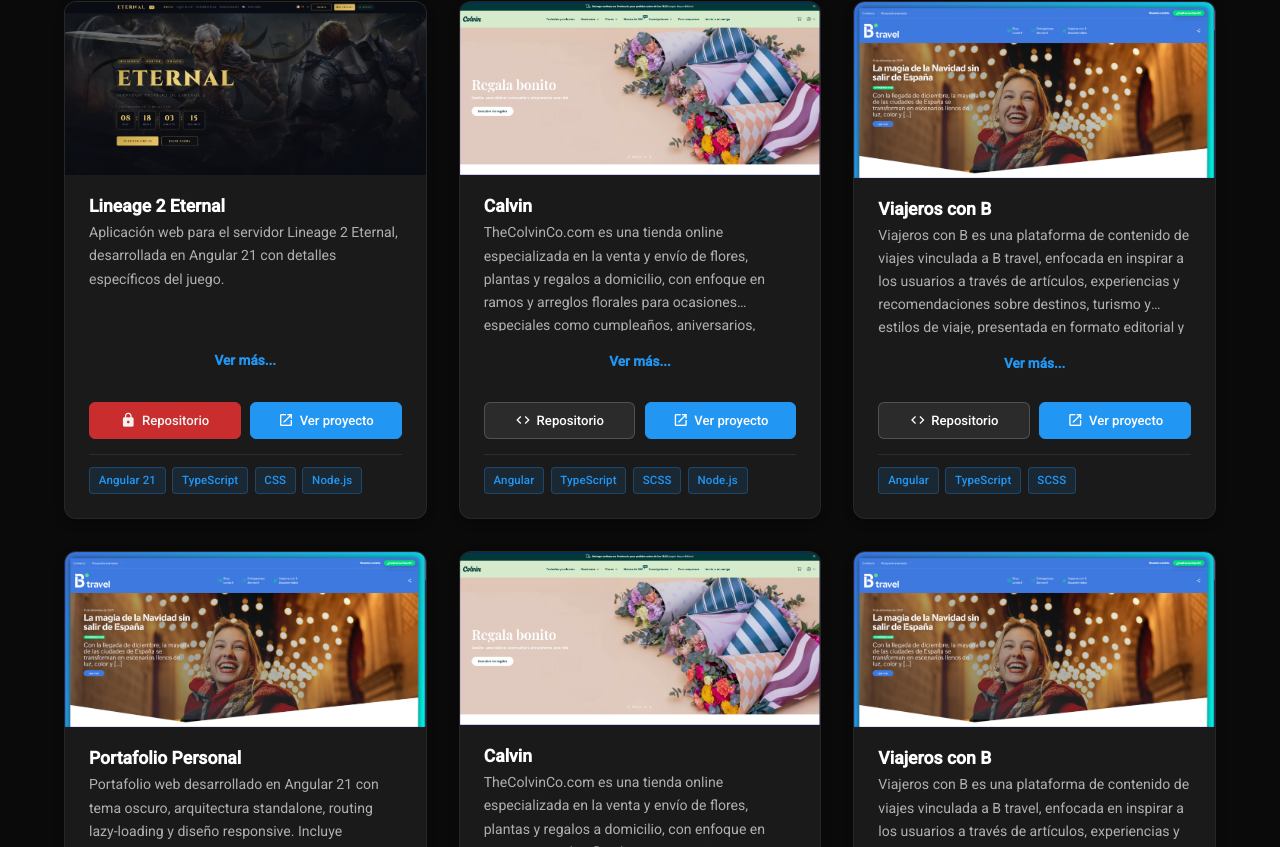
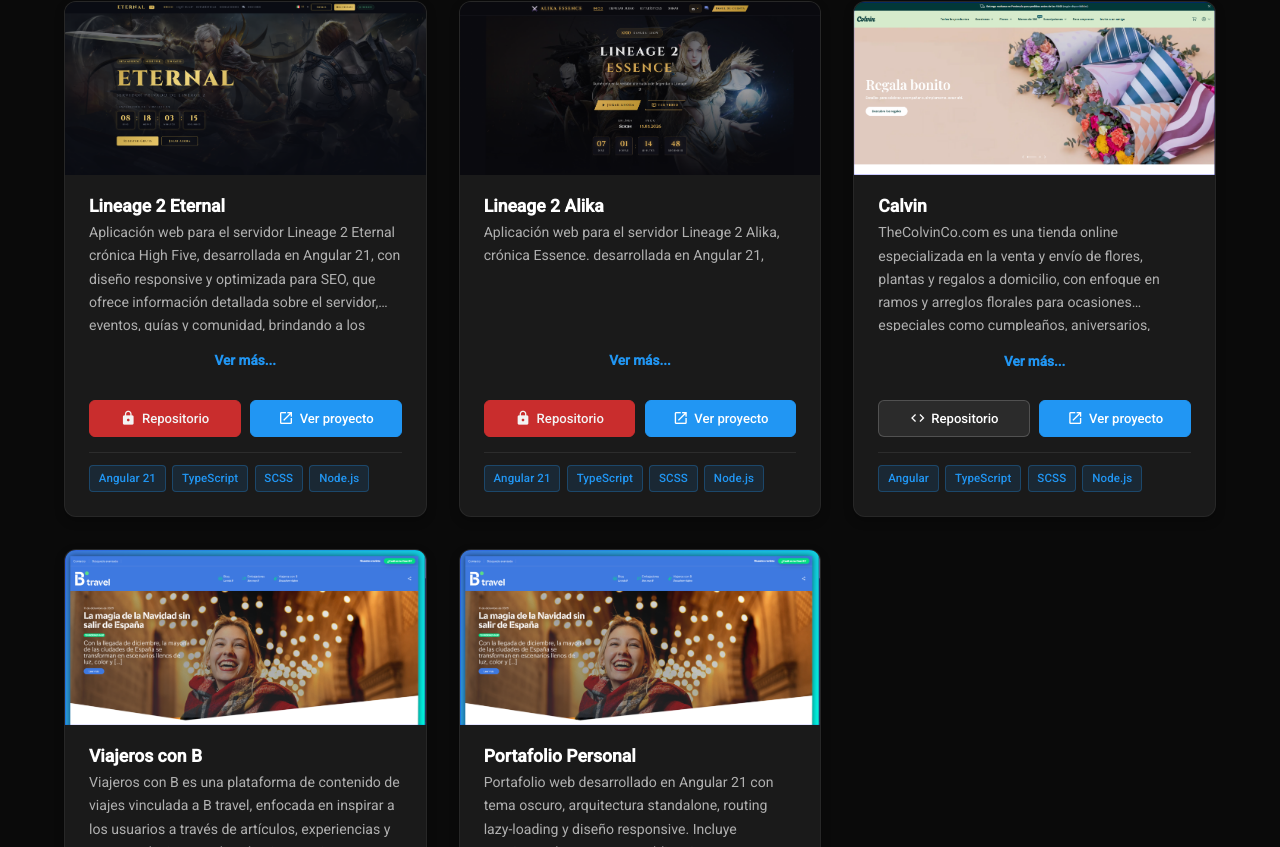
Before and after one commit to HoracioxBarrios/mi-portafolio-en-angular-v21, an Angular app: page /proyectos in a window 1280 px wide. Shown: the part 473-1320 px from the top of the page. Built offline with nearby package versions, Linux system fonts and the light colour scheme.

Commit message:
correciones: varias mejoras

```diff
--- a/src/app/app.routes.ts
+++ b/src/app/app.routes.ts
@@ -7,7 +7,7 @@
     children: [  // ← IMPORTANTE: children aquí
       {
         path: '',
-        redirectTo: 'publicaciones',
+        redirectTo: 'home',
         pathMatch: 'full'
       },
             {
@@ -30,7 +30,7 @@
   },
   {
     path: '**',
-    redirectTo: 'publicaciones',
+    redirectTo: 'home',
     pathMatch: 'full'
   }
 ];
--- /dev/null
+++ b/src/app/core/data/projects.mock.ts
@@ -0,0 +1,54 @@
+import { Project } from '../models/proyect.interface';
+
+export const PROJECTS: Project[] = [
+  {
+    title: 'Lineage 2 Eternal',
+    description: 'Aplicación web para el servidor Lineage 2 Eternal crónica High Five, desarrollada en Angular 21, con diseño responsive y optimizada para SEO, que ofrece información detallada sobre el servidor, eventos, guías y comunidad, brindando a los jugadores una experiencia completa y atractiva para mantenerse actualizados y conectados con la comunidad de Lineage 2 Eternal.',
+    image: 'images/lineage2-eternal.png',
+    technologies: ['Angular 21', 'TypeScript', 'SCSS', 'Node.js'],
+    repoUrl: 'https://github.com/HoracioxBarrios/Lineage2-Eternal-web-angular-21-responsive.git',
+    repoPrivate: true,
+    liveUrl: 'https://lineage2-eternal-web-angular-21-res.vercel.app/home',
+    featured: true,
+  },
+  {
+    title: 'Lineage 2 Alika',
+    description: 'Aplicación web para el servidor Lineage 2 Alika, crónica Essence. desarrollada en Angular 21,',
+    image: 'images/lineage2-alika.png',
+    technologies: ['Angular 21', 'TypeScript', 'SCSS', 'Node.js'],
+    repoUrl: 'https://github.com/HoracioxBarrios/lineage2-Alika-web-angular-21-responsive.git',
+    repoPrivate: true,
+    liveUrl: 'https://lineage2-alika-web-angular-21-respo-lilac.vercel.app/',
+    featured: true,
+  },
+  {
+    title: 'Calvin',
+    description: 'TheColvinCo.com es una tienda online especializada en la venta y envío de flores, plantas y regalos a domicilio, con enfoque en ramos y arreglos florales para ocasiones especiales como cumpleaños, aniversarios, celebraciones, fechas señaladas y momentos de detalle.',
+    image: 'images/calvin_web_venta_flores.webp',
+    technologies: ['Angular', 'TypeScript', 'SCSS', 'Node.js'],
+    repoUrl: 'https://github.com/Horacioxbarrios',
+    repoPrivate: false,
+    liveUrl: 'https://www.thecolvinco.com/',
+    featured: false,
+  },
+  {
+    title: 'Viajeros con B',
+    description: 'Viajeros con B es una plataforma de contenido de viajes vinculada a B travel, enfocada en inspirar a los usuarios a través de artículos, experiencias y recomendaciones sobre destinos, turismo y estilos de viaje, presentada en formato editorial y audiovisual.',
+    image: 'images/viajeros_con_B_web_de_viajes.webp',
+    technologies: ['Angular', 'TypeScript', 'SCSS'],
+    repoUrl: 'https://github.com/usuario/demo',
+    repoPrivate: false,
+    liveUrl: 'https://viajerosconb.btravel.com/',
+    featured: false,
+  },
+  {
+    title: 'Portafolio Personal',
+    description: 'Portafolio web desarrollado en Angular 21 con tema oscuro, arquitectura standalone, routing lazy-loading y diseño responsive. Incluye secciones de proyectos, publicaciones, habilidades y perfil profesional.',
+    image: 'images/viajeros_con_B_web_de_viajes.webp',
+    technologies: ['Angular', 'TypeScript', 'SCSS', 'Angular Material'],
+    repoUrl: 'https://github.com/Horacioxbarrios',
+    repoPrivate: false,
+    liveUrl: undefined,
+    featured: false,
+  },
+];
--- a/src/app/features/home/home.ts
+++ b/src/app/features/home/home.ts
@@ -2,17 +2,8 @@
 import { RouterLink } from '@angular/router';
 import { Skills } from '../../shared/components/skills/skills';
 import { ProjectCard } from '../proyectos/components/project-card/project-card';
-
-interface Project {
-  title: string;
-  description: string;
-  image: string;
-  technologies: string[];
-  repoUrl?: string;
-  repoPrivate: boolean;
-  liveUrl?: string;
-  featured?: boolean;
-}
+import { PROJECTS } from '../../core/data/projects.mock';
+import { Project } from '../../core/models/proyect.interface';
 
 @Component({
   selector: 'app-home',
@@ -23,62 +14,9 @@
 export class Home implements OnInit {
   featuredProjects: Project[] = [];
 
-  projects: Project[] = [
-    {
-      title: 'Lineage 2 Eternal',
-      description: 'Aplicación web para el servidor Lineage 2 Eternal, desarrollada en Angular 21 con detalles específicos del juego.',
-      image: 'images/lineage2-eternal.png',
-      technologies: ['Angular 21', 'TypeScript', 'SCSS', 'Node.js'],
-      repoUrl: 'https://github.com/HoracioxBarrios/Lineage2-Eternal-web-angular-21-responsive.git',
-      repoPrivate: true,
-      liveUrl: 'https://lineage2-eternal-web-angular-21-res.vercel.app/home',
-      featured: true,
-    },
-        {
-      title: 'Lineage 2 Alika',
-      description: 'Aplicación web para el servidor Lineage 2 Alika, desarrollada en Angular 21 con detalles específicos del juego.',
-      image: 'images/lineage2-alika.png',
-      technologies: ['Angular 21', 'TypeScript', 'SCSS', 'Node.js'],
-      repoUrl: 'https://github.com/HoracioxBarrios/lineage2-Alika-web-angular-21-responsive.git',
-      repoPrivate: true,
-      liveUrl: 'https://lineage2-alika-web-angular-21-respo-lilac.vercel.app/',
-      featured: true,
-    },
-    {
-      title: 'Calvin',
-      description: 'TheColvinCo.com es una tienda online especializada en la venta y envío de flores, plantas y regalos a domicilio, con enfoque en ramos y arreglos florales para ocasiones especiales como cumpleaños, aniversarios, celebraciones, fechas señaladas y momentos de detalle.',
-      image: 'images/calvin_web_venta_flores.webp',
-      technologies: ['Angular', 'TypeScript', 'SCSS', 'Node.js'],
-      repoUrl: 'https://github.com/Horacioxbarrios',
-      repoPrivate: false,
-      liveUrl: 'https://www.thecolvinco.com/',
-      featured: true,
-    },
-    {
-      title: 'Viajeros con B',
-      description: 'Viajeros con B es una plataforma de contenido de viajes vinculada a B travel, enfocada en inspirar a los usuarios a través de artículos, experiencias y recomendaciones sobre destinos, turismo y estilos de viaje, presentada en formato editorial y audiovisual.',
-      image: 'images/viajeros_con_B_web_de_viajes.webp',
-      technologies: ['Angular', 'TypeScript', 'SCSS'],
-      repoUrl: 'https://github.com/usuario/demo',
-      repoPrivate: false,
-      liveUrl: 'https://viajerosconb.btravel.com/',
-      featured: false,
-    }
-
-  ];
-
   constructor() {}
 
   ngOnInit() {
-    this.loadFeaturedProjects();
-  }
-
-  private loadFeaturedProjects() {
-    // TODO: Integrar con ProjectsService para obtener proyectos destacados
-    // this.projectsService.getFeaturedProjects().subscribe(projects => {
-    //   this.featuredProjects = projects.slice(0, 3);
-    // });
-
-    this.featuredProjects = this.projects.filter(project => project.featured) ?? [];
+    this.featuredProjects = PROJECTS.filter(p => p.featured);
   }
 }
--- a/src/app/features/proyectos/components/project-card/project-card.html
+++ b/src/app/features/proyectos/components/project-card/project-card.html
@@ -29,7 +29,7 @@
         <button
           class="project-card__action project-card__action--private"
           type="button"
-          (click)="onPrivateRepoClick()"
+          (click)="onPrivateRepoClick($event)"
           title="Este repositorio es privado"
           aria-label="Repositorio privado"
         >
@@ -60,14 +60,13 @@
           <span>Ver proyecto</span>
         </a>
       }
+      @if (showPrivateRepoMsg) {
+        <p class="project-card__private-msg">
+          <mat-icon>info</mat-icon>
+          El administrador marcó este repo como privado
+        </p>
+      }
     </div>
-
-    @if (showPrivateRepoMsg) {
-      <p class="project-card__private-msg">
-        <mat-icon>info</mat-icon>
-        El administrador marcó este repo como privado
-      </p>
-    }
 
     @if (technologies.length) {
       <div class="project-card__tags">
--- a/src/app/features/proyectos/components/project-card/project-card.scss
+++ b/src/app/features/proyectos/components/project-card/project-card.scss
@@ -115,6 +115,7 @@
     gap: 0.6rem;
     padding-top: 1rem;
     margin-top: auto;
+    position: relative;
   }
 
   &__action {
@@ -197,17 +198,22 @@
   }
 
   &__private-msg {
+    position: absolute;
+    top: calc(100% + 0.4rem);
+    left: 0;
+    right: 0;
+    z-index: 10;
     display: flex;
     align-items: center;
     gap: 0.35rem;
-    margin: 0.5rem 0 0;
     padding: 0.45rem 0.75rem;
     border-radius: 6px;
-    background: rgba(211, 47, 47, 0.12);
-    border: 1px solid rgba(211, 47, 47, 0.4);
+    background: rgba(30, 10, 10, 0.92);
+    border: 1px solid rgba(211, 47, 47, 0.55);
     color: #ef9a9a;
     font-size: 0.8rem;
     font-weight: 500;
+    backdrop-filter: blur(4px);
     animation: fadeInMsg 0.25s ease;
 
     mat-icon {
--- a/src/app/features/proyectos/components/project-card/project-card.ts
+++ b/src/app/features/proyectos/components/project-card/project-card.ts
@@ -1,4 +1,4 @@
-import { Component, Input } from '@angular/core';
+import { Component, HostListener, Input } from '@angular/core';
 import { MatIcon } from "@angular/material/icon";
 import { MatDialog } from '@angular/material/dialog';
 import { ProjectDetailModal, ProjectDetail } from '../project-detail-modal/project-detail-modal';
@@ -25,9 +25,14 @@
 
   constructor(private dialog: MatDialog) {}
 
-  onPrivateRepoClick(): void {
+  onPrivateRepoClick(event: MouseEvent): void {
+    event.stopPropagation();
     this.showPrivateRepoMsg = true;
-    setTimeout(() => (this.showPrivateRepoMsg = false), 4000);
+  }
+
+  @HostListener('document:click')
+  onDocumentClick(): void {
+    if (this.showPrivateRepoMsg) this.showPrivateRepoMsg = false;
   }
 
   openProjectDetail(): void {
--- a/src/app/features/proyectos/proyectos.ts
+++ b/src/app/features/proyectos/proyectos.ts
@@ -1,5 +1,7 @@
 import { Component } from '@angular/core';
 import { ProjectCard } from './components/project-card/project-card';
+import { PROJECTS } from '../../core/data/projects.mock';
+import { Project } from '../../core/models/proyect.interface';
 
 @Component({
   selector: 'app-proyectos',
@@ -8,71 +10,5 @@
   styleUrl: './proyectos.scss',
 })
 export class Proyectos {
-
-  projects = [
-    {
-      title: 'Lineage 2 Eternal',
-      description: 'Aplicación web para el servidor Lineage 2 Eternal, desarrollada en Angular 21 con detalles específicos del juego.',
-      image: 'images/lineage2-eternal.png',
-      technologies: ['Angular 21', 'TypeScript', 'CSS', 'Node.js'],
-      repoUrl: "https://github.com/HoracioxBarrios/Lineage2-Eternal-web-angular-21-responsive.git",
-      repoPrivate: true,
-      liveUrl: 'https://lineage2-eternal-web-angular-21-res.vercel.app/home',
-      featured: true,
-    },
-    {
-      title: 'Calvin',
-      description: 'TheColvinCo.com es una tienda online especializada en la venta y envío de flores, plantas y regalos a domicilio, con enfoque en ramos y arreglos florales para ocasiones especiales como cumpleaños, aniversarios, celebraciones, fechas señaladas y momentos de detalle.',
-      image: 'images/calvin_web_venta_flores.webp',
-      technologies: ['Angular', 'TypeScript', 'SCSS', 'Node.js'],
-      repoUrl: 'https://github.com/Horacioxbarrios',
-      repoPrivate: false,
-      liveUrl: 'https://www.thecolvinco.com/',
-    },
-    {
-      title: 'Viajeros con B',
-      description: 'Viajeros con B es una plataforma de contenido de viajes vinculada a B travel, enfocada en inspirar a los usuarios a través de artículos, experiencias y recomendaciones sobre destinos, turismo y estilos de viaje, presentada en formato editorial y audiovisual.',
-      image: 'images/viajeros_con_B_web_de_viajes.webp',
-      technologies: ['Angular', 'TypeScript', 'SCSS'],
-      repoUrl: 'https://github.com/usuario/demo',
-      repoPrivate: false,
-      liveUrl: 'https://viajerosconb.btravel.com/',
-    },
-    {
-      title: 'Portafolio Personal',
-      description: 'Portafolio web desarrollado en Angular 21 con tema oscuro, arquitectura standalone, routing lazy-loading y diseño responsive. Incluye secciones de proyectos, publicaciones, habilidades y perfil profesional.',
-      image: 'images/viajeros_con_B_web_de_viajes.webp',
-      technologies: ['Angular', 'TypeScript', 'SCSS', 'Angular Material'],
-      repoUrl: 'https://github.com/Horacioxbarrios',
-      repoPrivate: false,
-      liveUrl: undefined,
-    },
-    {
-      title: 'Calvin',
-      description: 'TheColvinCo.com es una tienda online especializada en la venta y envío de flores, plantas y regalos a domicilio, con enfoque en ramos y arreglos florales para ocasiones especiales como cumpleaños, aniversarios, celebraciones, fechas señaladas y momentos de detalle.',
-      image: 'images/calvin_web_venta_flores.webp',
-      technologies: ['Angular', 'TypeScript', 'SCSS', 'Node.js'],
-      repoUrl: 'https://github.com/Horacioxbarrios',
-      repoPrivate: false,
-      liveUrl: 'https://www.thecolvinco.com/',
-    },
-    {
-      title: 'Viajeros con B',
-      description: 'Viajeros con B es una plataforma de contenido de viajes vinculada a B travel, enfocada en inspirar a los usuarios a través de artículos, experiencias y recomendaciones sobre destinos, turismo y estilos de viaje, presentada en formato editorial y audiovisual.',
-      image: 'images/viajeros_con_B_web_de_viajes.webp',
-      technologies: ['Angular', 'TypeScript', 'SCSS'],
-      repoUrl: 'https://github.com/usuario/demo',
-      repoPrivate: false,
-      liveUrl: 'https://viajerosconb.btravel.com/',
-    },
-    {
-      title: 'Portafolio Personal',
-      description: 'Portafolio web desarrollado en Angular 21 con tema oscuro, arquitectura standalone, routing lazy-loading y diseño responsive. Incluye secciones de proyectos, publicaciones, habilidades y perfil profesional.',
-      image: 'images/viajeros_con_B_web_de_viajes.webp',
-      technologies: ['Angular', 'TypeScript', 'SCSS', 'Angular Material'],
-      repoUrl: 'https://github.com/Horacioxbarrios',
-      repoPrivate: false,
-      liveUrl: undefined,
-    },
-  ];
+  projects: Project[] = PROJECTS;
 }
```
Also changed, not shown: src/app/core/models/proyect.interface.ts (+4 -5 lines), src/app/features/home/home.html (+8 -6 lines).
